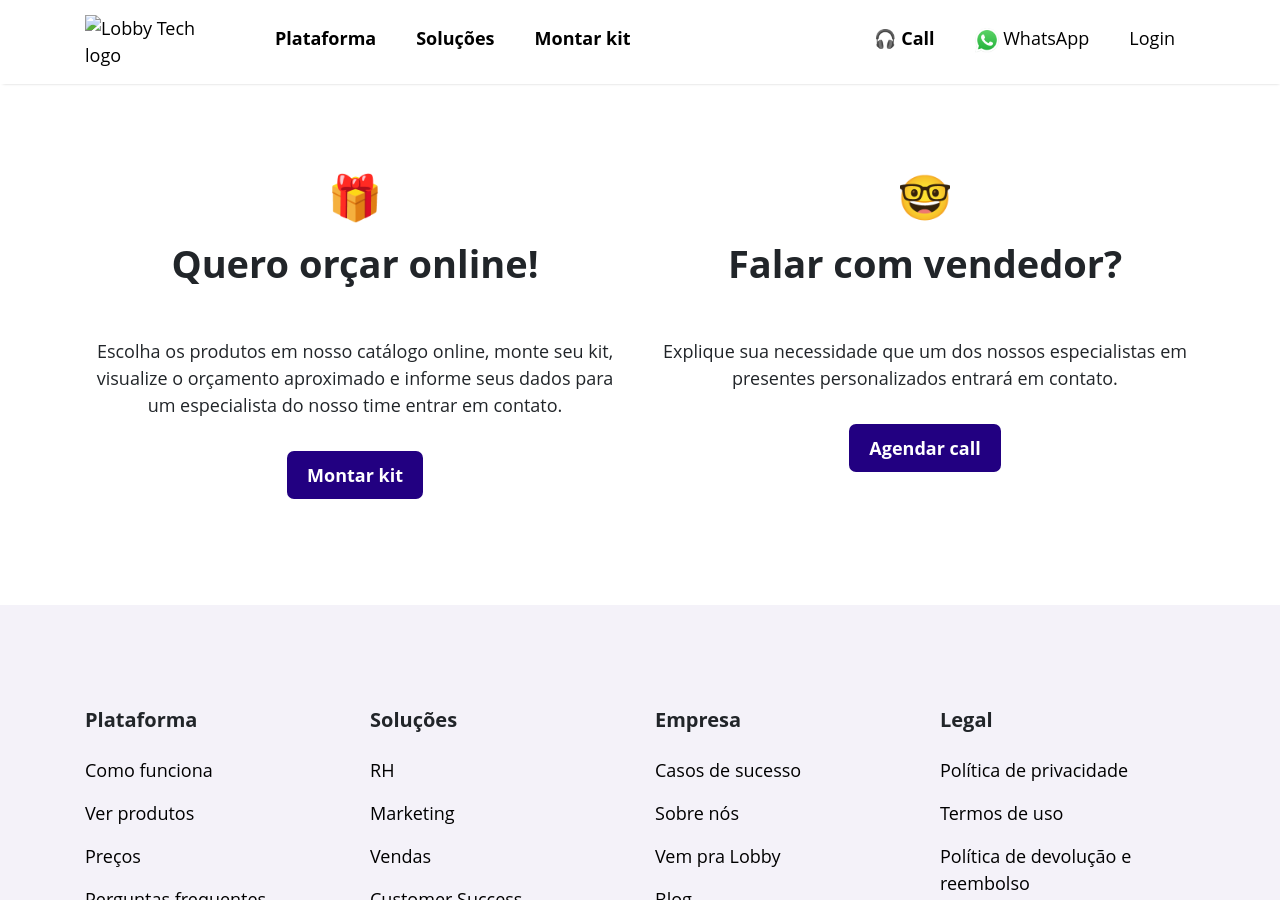
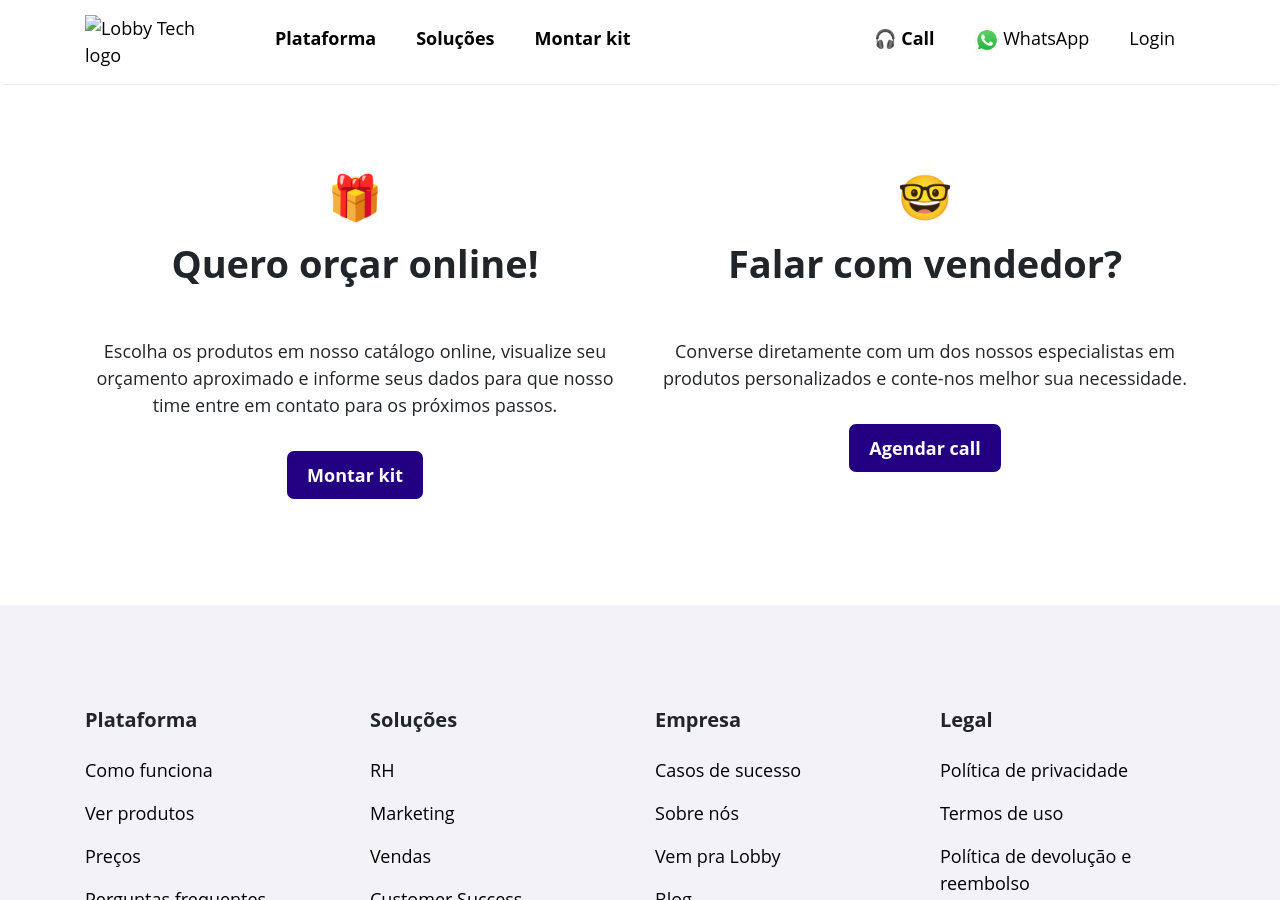
Before and after one commit to lobby-tech/lobby.tech, a Jekyll site: the page built from monte-seu-kit.html, in a window 1280 px wide and 900 px high. Built offline with Jekyll 4.4.1, drawn with Linux system fonts in a browser that asks for light colours; a script that is not in the unit is left out.

Commit message:
Updated text in monte seu kit

```diff
--- a/monte-seu-kit.html
+++ b/monte-seu-kit.html
@@ -5,15 +5,15 @@ layout: home
 ---
 <div class="container">
   <div class="row">
-    <div class="col-6">
+    <div class="col-md-6">
       <div class="section-one">
         <p class="font--xxl">️🎁</p>
         <h1 class="font--xl">Quero orçar online!</h1>
         <br>
         <p>
           Escolha os produtos em nosso catálogo online,
-          monte seu kit, visualize o orçamento aproximado e informe seus dados
-          para um especialista do nosso time entrar em contato.
+          visualize seu orçamento aproximado e informe seus dados
+          para que nosso time entre em contato para os próximos passos.
         </p>
         <br>
         <p>
@@ -21,14 +21,14 @@ layout: home
         </p>
       </div>
     </div>
-    <div class="col-6">
+    <div class="col-md-6">
       <section class="section-one">
         <p class="font--xxl">️🤓</p>
         <h1 class="font--xl">Falar com vendedor?</h1>
         <br>
         <p>
-          Explique sua necessidade que um dos nossos especialistas em
-          presentes personalizados entrará em contato.
+          Converse diretamente com um dos nossos especialistas em
+          produtos personalizados e conte-nos melhor sua necessidade.
         </p>
         <br>
         <p>
```
